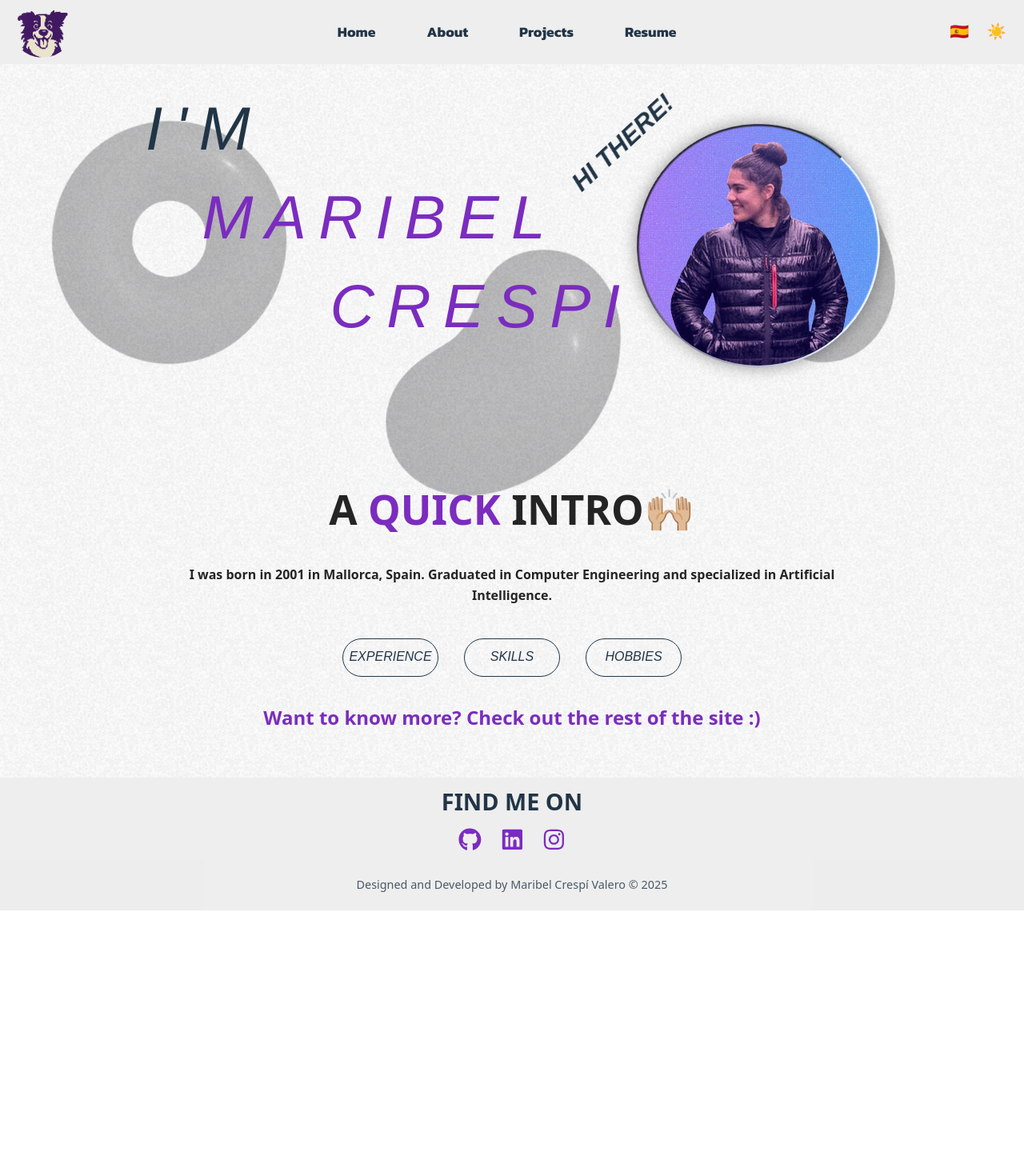
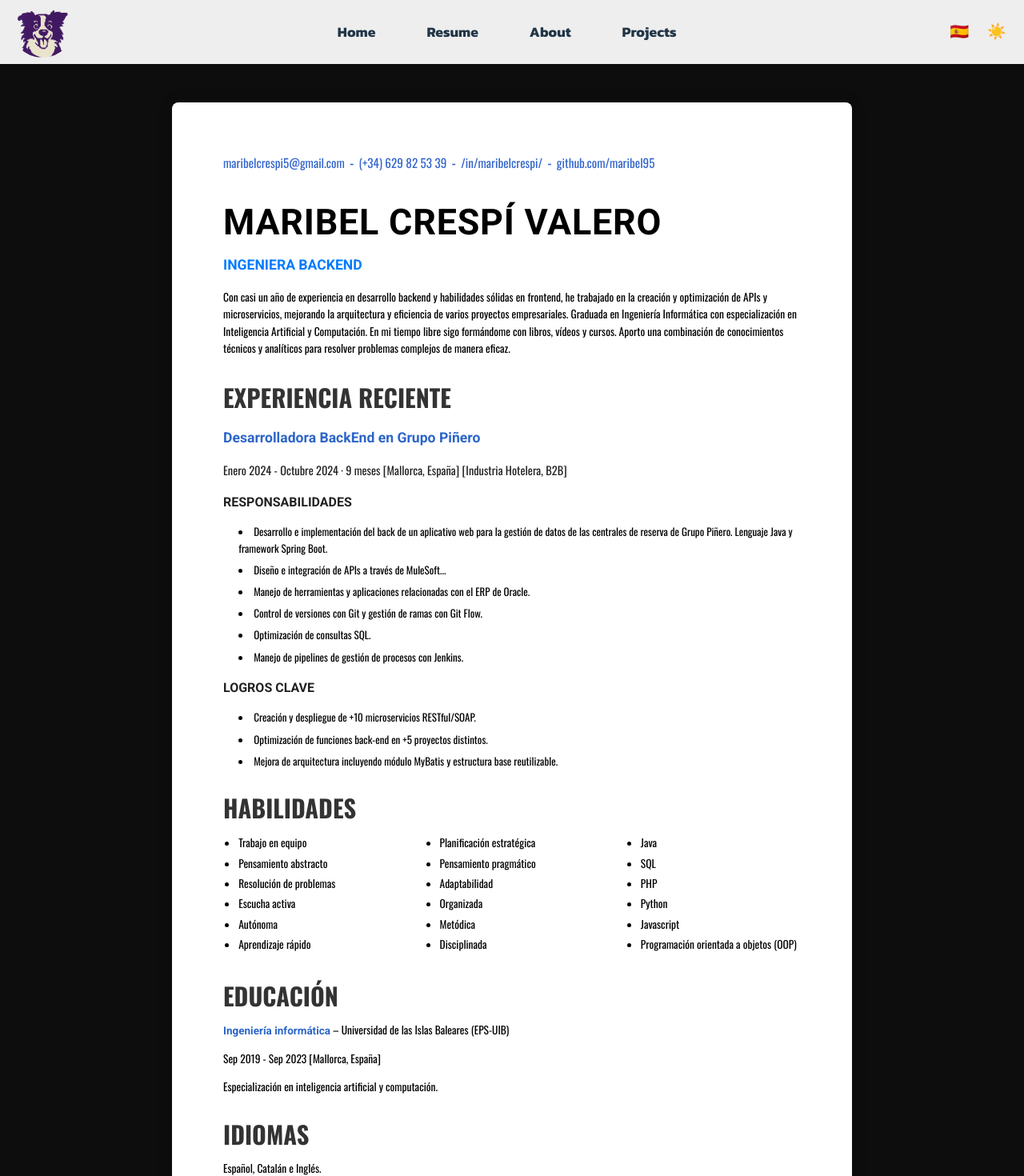
Before and after one commit to maribel95/portfolio, a React (Vite) app: page /cv in a window 1280 px wide. Shown: the top 1470 px of the page at 80% size. Before the commit the page ends 1138 px from the top, so only its background shows below. Built offline with nearby package versions, Linux system fonts and the light colour scheme; a web font is replaced by a local one.

Commit message:
CV html structure almost finished.

```diff
--- a/package.json
+++ b/package.json
@@ -21,6 +21,7 @@
     "react-dom": "^19.0.0",
     "react-i18next": "^15.4.1",
     "react-icons": "^5.5.0",
+    "react-router-dom": "^7.5.0",
     "sass": "^1.86.0",
     "tagcloud": "^1.1.0-1"
   },
--- a/src/App.tsx
+++ b/src/App.tsx
@@ -1,14 +1,19 @@
 import Hero from "./components/Hero";
 import Navbar from "./components/Navbar";
 import Footer from "./components/Footer";
+import CV from "./components/CV";
 import "@styles/base.scss";
 import { ThemeProvider } from "./context/ThemeContext";
+import { Routes, Route } from "react-router-dom";
 function App() {
   return (
     <ThemeProvider>
       <div className="app-container">
         <Navbar />
-        <Hero />
+        <Routes>
+          <Route path="/" element={<Hero />} />
+          <Route path="/cv" element={<CV />} />
+        </Routes>
         <Footer />
       </div>
     </ThemeProvider>
--- a/src/components/CV.tsx
+++ b/src/components/CV.tsx
@@ -1,36 +1,128 @@
+import "@styles/CV.scss"; // si usas estilos personalizados
+
 function CV() {
   return (
-    <section className="cv-section" style={{ padding: "2rem" }}>
-      <h2 style={{ textAlign: "center" }}>Vista previa del currículum</h2>
+    <section className="cv-html">
+      <header className="cv-header">
+        <p className="cv-contact">
+          <a href="mailto:maribelcrespi5@gmail.com" rel="noreferrer">
+            maribelcrespi5@gmail.com
+          </a>{" "}
+          -{" "}
+          <a href="tel:+3462982539" rel="noreferrer">
+            (+34) 629 82 53 39{" "}
+          </a>{" "}
+          -{" "}
+          <a
+            href="https://linkedin.com/in/maribelcrespi"
+            target="_blank"
+            rel="noreferrer"
+          >
+            /in/maribelcrespi/
+          </a>{" "}
+          -{" "}
+          <a
+            href="https://github.com/maribel95"
+            target="_blank"
+            rel="noreferrer"
+          >
+            github.com/maribel95
+          </a>
+        </p>
+        <h1>MARIBEL CRESPÍ VALERO </h1>
+        <h2>INGENIERA BACKEND</h2>
+        <p>
+          Con casi un año de experiencia en desarrollo backend y habilidades
+          sólidas en frontend, he trabajado en la creación y optimización de
+          APIs y microservicios, mejorando la arquitectura y eficiencia de
+          varios proyectos empresariales. Graduada en Ingeniería Informática con
+          especialización en Inteligencia Artificial y Computación. En mi tiempo
+          libre sigo formándome con libros, vídeos y cursos. Aporto una
+          combinación de conocimientos técnicos y analíticos para resolver
+          problemas complejos de manera eficaz.
+        </p>
+      </header>
 
-      <iframe
-        src="/pdf/CV.pdf"
-        width="100%"
-        height="800px"
-        title="Vista previa del CV"
-        style={{
-          border: "1px solid #ccc",
-          borderRadius: "8px",
-          marginTop: "1rem",
-        }}
-      ></iframe>
+      <section className="cv-section">
+        <h3>EXPERIENCIA RECIENTE</h3>
+        <p className="cv-position">Desarrolladora BackEnd en Grupo Piñero</p>
+        <p className="cv-date">
+          Enero 2024 - Octubre 2024 · 9 meses [Mallorca, España] [Industria
+          Hotelera, B2B]
+        </p>
 
-      <div style={{ textAlign: "center", marginTop: "1.5rem" }}>
-        <a
-          href="/pdf/CV.pdf"
-          download
-          style={{
-            backgroundColor: "#6f42c1",
-            color: "white",
-            padding: "0.8rem 1.6rem",
-            borderRadius: "6px",
-            textDecoration: "none",
-            fontWeight: "bold",
-          }}
-        >
-          ⬇️ Descargar CV
-        </a>
-      </div>
+        <h4>RESPONSABILIDADES</h4>
+        <ul>
+          <li>
+            Desarrollo e implementación del back de un aplicativo web para la
+            gestión de datos de las centrales de reserva de Grupo Piñero.
+            Lenguaje Java y framework Spring Boot.
+          </li>
+          <li>Diseño e integración de APIs a través de MuleSoft...</li>
+          <li>
+            Manejo de herramientas y aplicaciones relacionadas con el ERP de
+            Oracle.
+          </li>
+          <li>Control de versiones con Git y gestión de ramas con Git Flow.</li>
+          <li>Optimización de consultas SQL.</li>
+          <li>Manejo de pipelines de gestión de procesos con Jenkins.</li>
+        </ul>
+
+        <h4>LOGROS CLAVE</h4>
+        <ul>
+          <li>Creación y despliegue de +10 microservicios RESTful/SOAP.</li>
+          <li>Optimización de funciones back-end en +5 proyectos distintos.</li>
+          <li>
+            Mejora de arquitectura incluyendo módulo MyBatis y estructura base
+            reutilizable.
+          </li>
+        </ul>
+      </section>
+
+      <section className="cv-section">
+        <h3>HABILIDADES</h3>
+        <div className="cv-skills">
+          <ul>
+            <li>Trabajo en equipo</li>
+            <li>Pensamiento abstracto</li>
+            <li>Resolución de problemas</li>
+            <li>Escucha activa</li>
+            <li>Autónoma</li>
+            <li>Aprendizaje rápido</li>
+          </ul>
+          <ul>
+            <li>Planificación estratégica</li>
+            <li>Pensamiento pragmático</li>
+            <li>Adaptabilidad</li>
+            <li>Organizada</li>
+            <li>Metódica</li>
+            <li>Disciplinada</li>
+          </ul>
+          <ul>
+            <li>Java</li>
+            <li>SQL</li>
+            <li>PHP</li>
+            <li>Python</li>
+            <li>Javascript</li>
+            <li>Programación orientada a objetos (OOP)</li>
+          </ul>
+        </div>
+      </section>
+
+      <section className="cv-section">
+        <h3>EDUCACIÓN</h3>
+        <p>
+          <strong>Ingeniería informática</strong> – Universidad de las Islas
+          Baleares (EPS-UIB)
+        </p>
+        <p>Sep 2019 - Sep 2023 [Mallorca, España]</p>
+        <p>Especialización en inteligencia artificial y computación.</p>
+      </section>
+
+      <section className="cv-section">
+        <h3>IDIOMAS</h3>
+        <p>Español, Catalán e Inglés.</p>
+      </section>
     </section>
   );
 }
--- a/src/components/Navbar.tsx
+++ b/src/components/Navbar.tsx
@@ -2,6 +2,7 @@ import React, { useContext, useState } from "react";
 import "@styles/Navbar.scss";
 import { useTranslation } from "react-i18next";
 import { ThemeContext } from "@context/ThemeContext";
+import { Link } from "react-router-dom";
 
 const Navbar: React.FC = () => {
   const { t, i18n } = useTranslation();
@@ -55,16 +56,16 @@ const Navbar: React.FC = () => {
 
         <ul className="navbar-menu">
           <li>
-            <a href="#home">{t("home")}</a>
+            <Link to="/">{t("home")}</Link>
+          </li>
+          <li>
+            <Link to="/cv">{t("resume")}</Link>
           </li>
           <li>
             <a href="#about">{t("about")}</a>
           </li>
           <li>
             <a href="#projects">{t("projects")}</a>
-          </li>
-          <li>
-            <a href="#resume">{t("resume")}</a>
           </li>
         </ul>
 
--- a/src/main.tsx
+++ b/src/main.tsx
@@ -2,10 +2,13 @@ import { StrictMode } from "react";
 import { createRoot } from "react-dom/client";
 import "@styles/base.scss";
 import App from "./App.tsx";
+import { BrowserRouter } from "react-router-dom";
 import "./i18n";
 
 createRoot(document.getElementById("root")!).render(
   <StrictMode>
-    <App />
+    <BrowserRouter>
+      <App />
+    </BrowserRouter>
   </StrictMode>
 );
--- /dev/null
+++ b/src/styles/CV.scss
@@ -0,0 +1,158 @@
+@import url("https://fonts.googleapis.com/css2?family=Oswald:wght@400;600;700;800&family=Roboto:wght@400;700&display=swap");
+
+.cv-html {
+  max-width: 850px;
+  margin: 3rem auto;
+  padding: 3rem 4rem;
+  background: white;
+  color: #000;
+  font-family: "Oswald", sans-serif;
+  font-size: 13.5px;
+  line-height: 1.6;
+  border-radius: 8px;
+  box-shadow: 0 0 20px rgba(0, 0, 0, 0.1);
+}
+
+.cv-header {
+  text-align: left;
+  margin-bottom: 2rem;
+
+  .cv-contact {
+    font-weight: bold;
+    font-size: 0.95rem;
+    margin-bottom: 1rem;
+    color: #3366cc;
+    font-family: "Oswald", sans-serif;
+    display: flex;
+    flex-wrap: wrap;
+    gap: 0.4rem;
+
+    a {
+      color: #3366cc;
+      text-decoration: none;
+
+      &:hover {
+        text-decoration: underline;
+      }
+    }
+  }
+
+  h1,
+  h2 {
+    font-family: "Roboto", sans-serif;
+    font-weight: 700;
+  }
+
+  h1 {
+    font-size: 2.8rem; // antes 2.4rem
+    letter-spacing: 0.05rem;
+    text-transform: uppercase;
+    margin-bottom: 0.2rem;
+  }
+
+  h2 {
+    font-size: 1.1rem;
+    color: #007bff;
+    text-transform: uppercase;
+    margin-bottom: 1rem;
+  }
+
+  p {
+    font-family: "Oswald", sans-serif;
+  }
+}
+
+.cv-section {
+  h3,
+  h4 {
+    font-family: "Roboto", sans-serif;
+    //font-weight: 700;
+  }
+
+  h3 {
+    font-family: "Oswald", sans-serif;
+    font-weight: 800;
+    font-size: 1.9rem;
+    text-transform: uppercase;
+    color: #333;
+    margin-bottom: 0.8rem;
+    line-height: 1.2;
+  }
+
+  h4 {
+    font-size: 1rem;
+    margin-top: 1rem;
+    margin-bottom: 0.5rem;
+    color: #222;
+    text-transform: uppercase;
+  }
+
+  .cv-position {
+    font-weight: 700;
+    font-size: 1.1rem;
+    color: #2c65c8;
+    margin-bottom: 0.3rem;
+    font-family: "Roboto", sans-serif;
+  }
+
+  .cv-date {
+    font-size: 0.9rem;
+    color: #222;
+    margin-bottom: 1rem;
+    font-family: "Oswald", sans-serif;
+  }
+
+  ul {
+    padding-left: 1.2rem;
+    list-style-type: disc;
+    list-style-position: inside; // o mejor aún: outside con padding-left
+    padding-left: 1.2rem;
+    margin-bottom: 1rem;
+
+    li {
+      font-size: 13px; // más pequeño y limpio
+      margin-bottom: 0.4rem;
+      font-family: "Oswald", sans-serif;
+    }
+  }
+
+  .cv-skills {
+    display: grid;
+    grid-template-columns: repeat(3, 1fr);
+    gap: 2rem;
+    margin-top: 1rem;
+
+    ul {
+      list-style: disc;
+      padding-left: 1.2rem;
+      margin: 0;
+
+      li {
+        margin-bottom: 0.4rem;
+        font-family: "Oswald", sans-serif;
+        font-size: 13.5px;
+        line-height: 1.4;
+      }
+    }
+  }
+  strong {
+    font-family: "Roboto", sans-serif;
+    font-weight: 700;
+    color: #2c65c8;
+  }
+
+  p {
+    margin-bottom: 0.5rem;
+    font-family: "Oswald", sans-serif;
+  }
+}
+
+@media (max-width: 768px) {
+  .cv-html {
+    padding: 2rem 1.5rem;
+  }
+
+  .cv-skills {
+    grid-template-columns: 1fr;
+  }
+}
```
Also changed, not shown: 1 other file (tests, documents, lock files or other folders).
